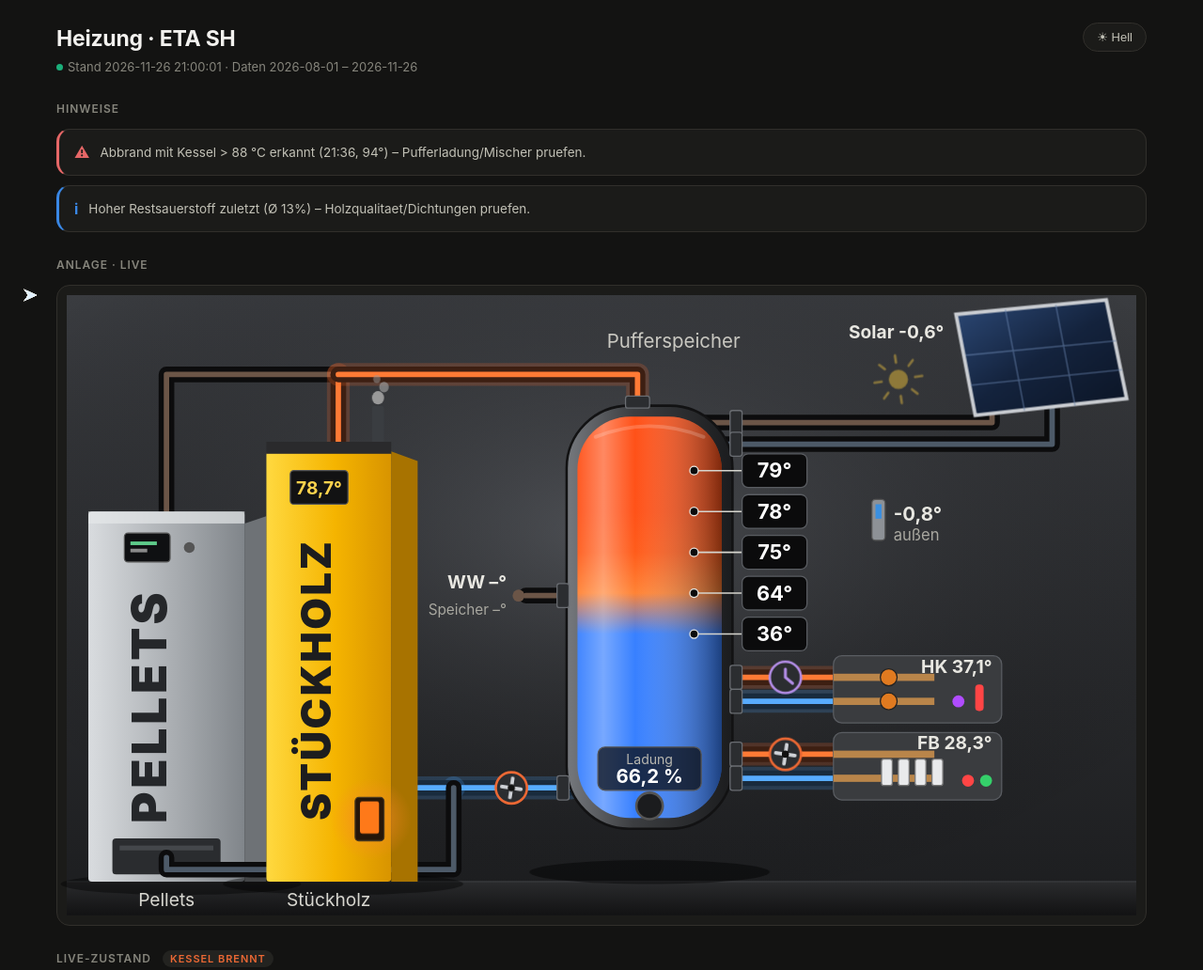
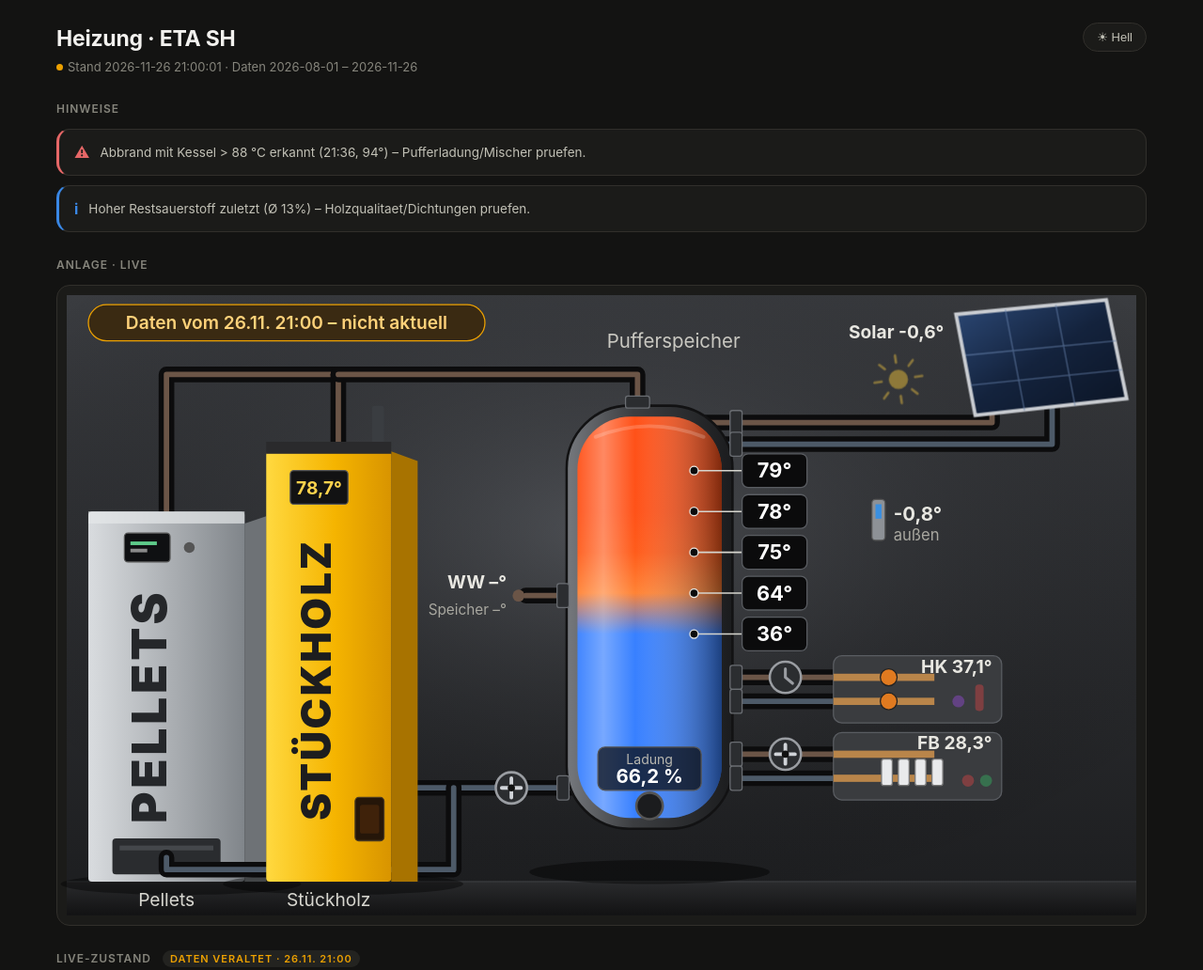
Before and after one commit to mknxb/heizung, a plain HTML site: page index.html in a window 1280 px wide. Shown: the top 1032 px of the page at 94% size. Drawn offline with Linux system fonts and the light colour scheme.

Commit message:
Veraltete Daten erkennen: Schema ohne Flammen/Pfeile und Hinweis, wenn der Stand älter als 90 Minuten ist
Co-Authored-By: Claude Sonnet 5.5 <noreply@anthropic.com>
Claude-Session: https://claude.ai/code/session_01WqYnsbvk8QL8R3NJ5oivhy

```diff
--- a/index.html
+++ b/index.html
@@ -130,13 +130,16 @@ function ptcol(t){const S=[[25,[36,100,255]],[40,[64,140,255]],[52,[170,110,150]
  if(t<=S[0][0])return 'rgb('+S[0][1]+')';
  for(let i=1;i<S.length;i++){if(t<=S[i][0]){const a=S[i-1],b=S[i],k=(t-a[0])/(b[0]-a[0]);return 'rgb('+[0,1,2].map(j=>Math.round(a[1][j]+(b[1][j]-a[1][j])*k)).join(',')+')';}}
  return 'rgb('+S[S.length-1][1]+')';}
+function isStale(L){const t=Date.parse((L.ts||'').replace(' ','T'));return !t||(Date.now()-t)>90*60000;}
+function tsTxt(L){const m=/(\d{4})-(\d\d)-(\d\d)[ T](\d\d:\d\d)/.exec(L.ts||'');return m?m[3]+'.'+m[2]+'. '+m[4]:'unbekannt';}
 function schema(L){
- const brennt=(L.geblaese||0)>500,pelB=brennt&&(L.pel_einschub||0)>1;
+ const old=isStale(L);
+ const brennt=!old&&(L.geblaese||0)>500,pelB=brennt&&(L.pel_einschub||0)>1;
  const P=(L.puffer||[]).slice();
- const solarOn=!!((L.solar_pumpe&&/ein|an|^1/i.test(''+L.solar_pumpe))||(L.kollektor!=null&&P[4]!=null&&L.kollektor>P[4]+4));
- const hkOn=(L.hk_vorlauf||0)>25,fbOn=(L.fb_vorlauf||0)>25;
- const kOn=!!((L.kesselpumpe&&/ein|an|^1/i.test(''+L.kesselpumpe))||brennt);
- const holzOn=kOn&&!pelB,pelOn=kOn&&pelB,wwOn=(L.ww_aus||0)>35;
+ const solarOn=!old&&!!((L.solar_pumpe&&/ein|an|^1/i.test(''+L.solar_pumpe))||(L.kollektor!=null&&P[4]!=null&&L.kollektor>P[4]+4));
+ const hkOn=!old&&(L.hk_vorlauf||0)>25,fbOn=!old&&(L.fb_vorlauf||0)>25;
+ const kOn=!old&&!!((L.kesselpumpe&&/ein|an|^1/i.test(''+L.kesselpumpe))||brennt);
+ const holzOn=kOn&&!pelB,pelOn=kOn&&pelB,wwOn=!old&&(L.ww_aus||0)>35;
  const YS=[146,180,214,248,282];
  let last=20;const T=[0,1,2,3,4].map(i=>{if(P[i]!=null)last=P[i];return last;});
  const stops=`<stop offset="0" stop-color="${ptcol(T[0])}"/>`+T.map((t,i)=>`<stop offset="${((YS[i]-101)/334).toFixed(3)}" stop-color="${ptcol(t)}"/>`).join('')+`<stop offset="1" stop-color="${ptcol(T[4])}"/>`;
@@ -164,6 +167,7 @@ function schema(L){
  <rect x="30" width="890" height="516" fill="url(#sWall)"/><rect x="30" width="890" height="516" fill="url(#sSpot)"/>
  <rect x="30" y="488" width="890" height="28" fill="url(#sFloor)"/><line x1="30" y1="488" x2="920" y2="488" stroke="#4a4c50" opacity=".6"/>
  <text x="535" y="44" text-anchor="middle" fill="#c9c8c1" font-size="16">Pufferspeicher</text>
+ ${old?`<g><rect x="48" y="8" width="330" height="30" rx="15" fill="#3a2a12" stroke="#eda100"/><text x="213" y="28" text-anchor="middle" fill="#ffd27a" font-size="15" font-weight="600">Daten vom ${tsTxt(L)} – nicht aktuell</text></g>`:''}
 
  ${pipe('M113 180 L113 66 L256 66',1,pelOn)}${pipe('M256 130 L256 66',1,holzOn)}${pipe('M256 66 L505 66 L505 100',1,kOn)}
  ${pipe('M450 410 L352 410',0,kOn)}${pipe('M352 410 L322 410',0,holzOn)}
@@ -253,18 +257,18 @@ function render(){
  if(burnIdx==null||burnIdx>=BD.length)burnIdx=BD.length-1;
  const cb=BD[burnIdx]||null;
  const spanTxt=(D.span.start||'').slice(0,7)+' – '+(D.span.end||'').slice(0,7);
- document.getElementById('period').innerHTML=`<span class="dot"></span>Stand ${L.ts||D.generated} · Daten ${D.span.start} – ${D.span.end}`;
+ document.getElementById('period').innerHTML=`<span class="dot"${isStale(L)?' style="background:var(--pellet)"':''}></span>Stand ${L.ts||D.generated} · Daten ${D.span.start} – ${D.span.end}`;
  const HW=D.hinweise||[];
  const sens=['Fühler 1 (oben)','Fühler 2','Fühler 3','Fühler 4','Fühler 5 (unten)'];
  const tp=L.puffer||[],vv=tp.filter(x=>x!=null),mx=Math.max(...vv,70),mn=20;
  const strat=sens.map((n,i)=>{const t=tp[i];if(t==null)return'';const w=Math.max((t-mn)/(mx-mn)*100,4);
    return `<div class="layer"><span class="ln">${n}</span><div class="lbar" style="width:${w}%;background:linear-gradient(90deg,var(--ruecklauf),var(--kessel));opacity:${0.35+0.65*(t-mn)/(mx-mn)}"></div><span class="lt">${de(t)}°</span></div>`;}).join('');
- const brennt=(L.geblaese||0)>500;
+ const old=isStale(L),brennt=!old&&(L.geblaese||0)>500;
  let html='';
  if(HW.length){html+=`<section><div class="sec-h">Hinweise</div><div class="grid" style="gap:10px">${HW.map(h=>{const lv=LVL[h.level]||LVL.info;return `<div class="card" style="border-left:3px solid var(${lv[0]});padding:12px 16px;display:flex;gap:11px;align-items:center"><span style="color:var(${lv[0]});font-weight:700;font-size:16px">${lv[1]}</span><span style="font-size:13.5px;color:var(--t2)">${h.text}</span></div>`;}).join('')}</div></section>`;}
  html+=`
  <section><div class="sec-h">Anlage · live</div><div class="card" style="padding:10px">${schema(L)}</div></section>
- <section><div class="sec-h">Live-Zustand ${brennt?'<span class="badge" style="color:var(--kessel)">Kessel brennt</span>':'<span class="badge">Bereit</span>'}</div>
+ <section><div class="sec-h">Live-Zustand ${old?'<span class="badge" style="color:var(--pellet)">Daten veraltet · '+tsTxt(L)+'</span>':brennt?'<span class="badge" style="color:var(--kessel)">Kessel brennt</span>':'<span class="badge">Bereit</span>'}</div>
   <div class="grid g3">
    <div class="card"><div class="ct">Pufferschichtung · 5 Fühler</div><div class="cs">Ladung ${de(L.puffer_ladung)} %</div><div class="strat">${strat||'<div class=src>–</div>'}</div></div>
    <div class="card"><div class="ct">Kessel &amp; Betrieb</div><div class="cs">live</div>
```
